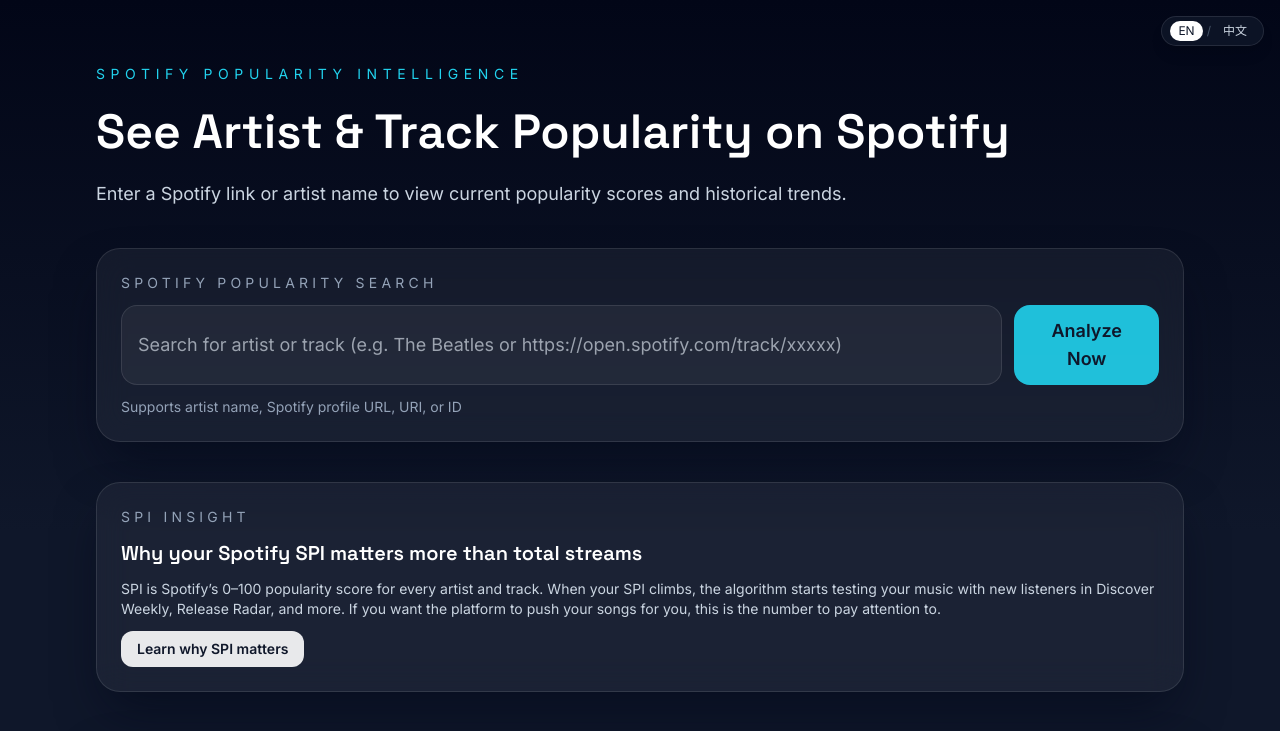
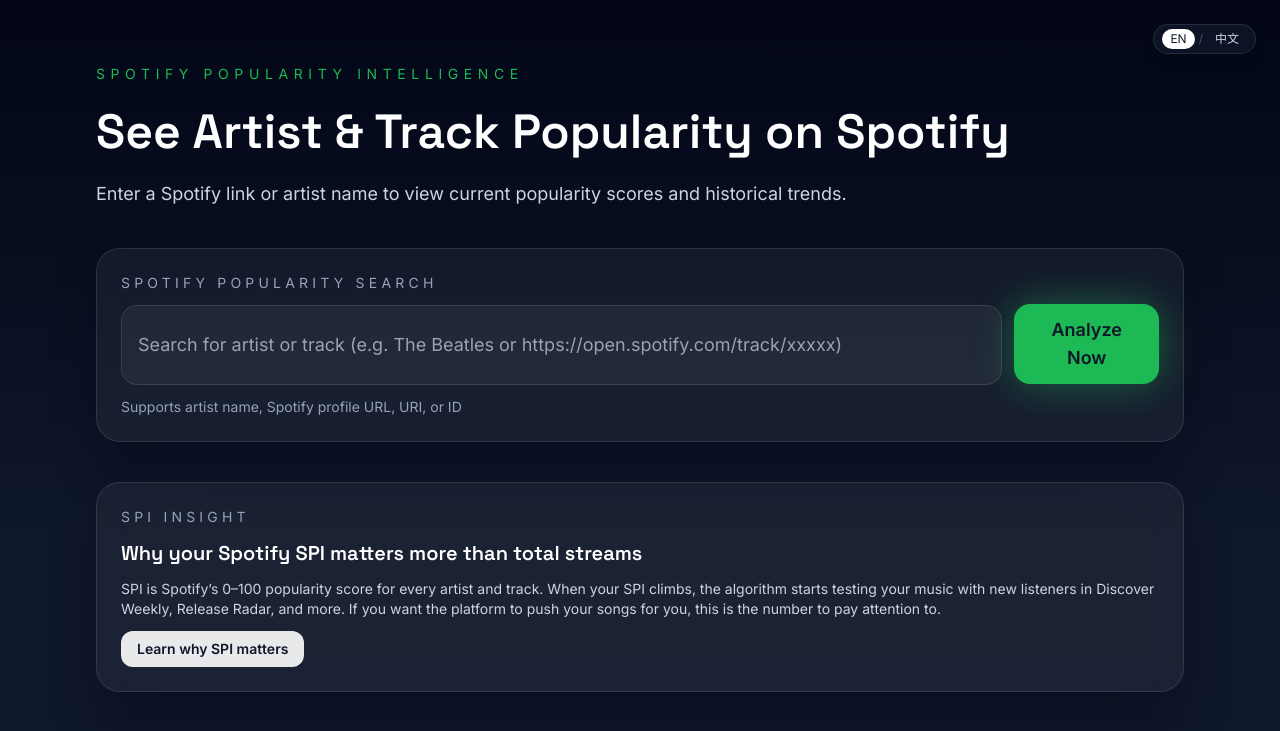
Before and after one commit to ahleric/spi-tool, a Next.js app: page / in a window 1280 px wide. Shown: the top 731 px of the page. Built offline with nearby package versions, Linux system fonts and the light colour scheme; no server answers.

Commit message:
Update homepage theming and search CTA

```diff
--- a/src/app/page.tsx
+++ b/src/app/page.tsx
@@ -7,7 +7,7 @@
   const locale = await getLocale();
 
   return (
-    <main className="mx-auto flex min-h-screen max-w-6xl flex-col gap-6 md:gap-10 px-4 pb-24 pt-6 md:px-8 md:py-16">
+    <main className="mx-auto flex min-h-screen max-w-6xl flex-col gap-6 md:gap-10 px-4 pb-24 pt-10 md:px-8 md:py-16">
       <section className="space-y-4 md:space-y-6 text-center md:text-left">
         <p className="text-xs md:text-sm uppercase tracking-[0.4em] text-brand-primary">
           Spotify Popularity Intelligence
--- a/src/components/locale-switcher.tsx
+++ b/src/components/locale-switcher.tsx
@@ -27,7 +27,7 @@
   };
 
   return (
-    <div className="fixed right-4 top-4 z-50 flex items-center gap-1 rounded-full border border-white/10 bg-slate-900/80 px-2 py-1 text-xs shadow-lg backdrop-blur">
+    <div className="fixed right-3 top-3 md:right-6 md:top-6 z-50 flex items-center gap-1 rounded-full border border-white/10 bg-slate-900/80 px-2 py-1 text-[10px] md:text-xs shadow-lg backdrop-blur">
       <button
         type="button"
         onClick={() => handleChange("en")}
--- a/src/components/search/search-form.tsx
+++ b/src/components/search/search-form.tsx
@@ -151,10 +151,10 @@
             type="submit"
             disabled={isBusy}
             className={clsx(
-              "rounded-xl md:rounded-2xl px-4 md:px-6 py-3 text-base md:text-lg font-semibold transition",
+              "rounded-xl md:rounded-2xl px-4 md:px-6 py-3 text-base md:text-lg font-semibold transition relative overflow-hidden",
               isBusy
                 ? "cursor-not-allowed bg-slate-700 text-slate-300"
-                : "bg-brand-primary/90 text-slate-900 hover:bg-brand-primary",
+                : "bg-brand-primary text-slate-900 shadow-glow hover:bg-brand-primary/90 hover:shadow-[0_0_45px_rgba(29,185,84,0.6)] hover:-translate-y-0.5 focus-visible:outline-none focus-visible:ring-2 focus-visible:ring-brand-primary/60 focus-visible:ring-offset-2 focus-visible:ring-offset-slate-950 animate-button-glow",
             )}
           >
             {isBusy && (
--- a/tailwind.config.ts
+++ b/tailwind.config.ts
@@ -16,22 +16,34 @@
       },
       colors: {
         brand: {
-          primary: "#22d3ee",
-          secondary: "#818cf8",
-          accent: "#f472b6",
+          // Spotify-inspired green palette
+          primary: "#1DB954",
+          secondary: "#15803d",
+          accent: "#22c55e",
         },
       },
       boxShadow: {
-        glow: "0 0 40px rgba(34, 211, 238, 0.25)",
+        glow: "0 0 40px rgba(29, 185, 84, 0.28)",
       },
       keyframes: {
         fadeIn: {
           "0%": { opacity: "0" },
           "100%": { opacity: "1" },
         },
+        "button-glow": {
+          "0%, 100%": {
+            boxShadow: "0 0 24px rgba(29, 185, 84, 0.25)",
+            transform: "translateY(0)",
+          },
+          "50%": {
+            boxShadow: "0 0 40px rgba(29, 185, 84, 0.45)",
+            transform: "translateY(-1px)",
+          },
+        },
       },
       animation: {
         fadeIn: "fadeIn 200ms ease-out",
+        "button-glow": "button-glow 1800ms ease-in-out infinite",
       },
     },
   },
```
